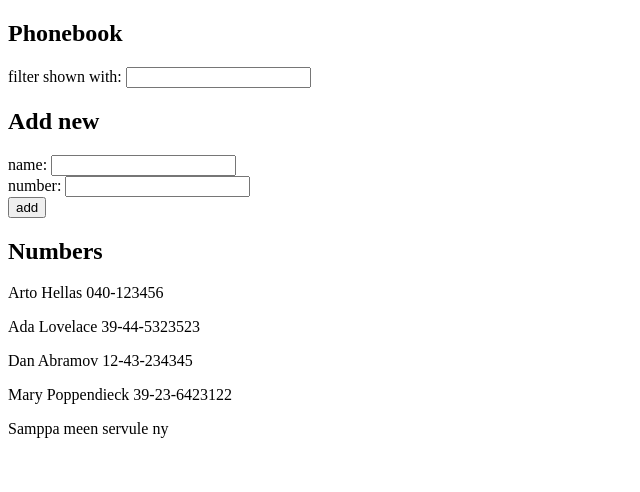
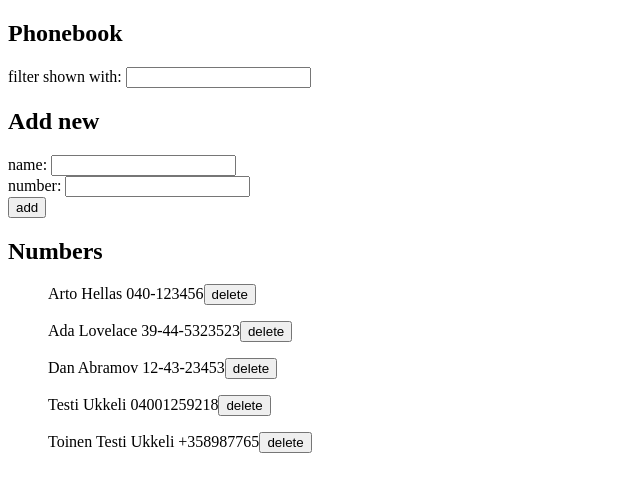
Before and after one commit to Samuliej/Fullstack-osa2, a React (Create React App) app in the folder puhelinluettelo/: page / in a window 1280 px wide. Shown: the top 492 px of the page, without its empty margins (0-640 px from the left). Built offline with nearby package versions, Linux system fonts and the light colour scheme; data requests are answered from the project's data file.

Commit message:
2.17: puhelinluettelo step9 complete

```diff
--- a/puhelinluettelo/db.json
+++ b/puhelinluettelo/db.json
@@ -12,17 +12,17 @@
     },
     {
       "name": "Dan Abramov",
-      "number": "12-43-234345",
+      "number": "12-43-23453",
       "id": 3
     },
     {
-      "name": "Mary Poppendieck",
-      "number": "39-23-6423122",
+      "name": "Testi Ukkeli",
+      "number": "04001259218",
       "id": 4
     },
     {
-      "name": "Samppa",
-      "number": "meen servule ny",
+      "name": "Toinen Testi Ukkeli",
+      "number": "+358987765",
       "id": 5
     }
   ]
--- a/puhelinluettelo/src/App.js
+++ b/puhelinluettelo/src/App.js
@@ -3,7 +3,13 @@ import personSV from './services/persons'
 
 /*                      COMPONENTS                            */
 
-const Person = props => <p>{props.name} {props.number}</p>
+const Person = props => {
+ return ( <p>{props.name} {props.number}
+              <button onClick={props.buttonFunc}>delete</button>
+          </p>
+  )
+}
+
 const Header = props => <h2>{props.text}</h2>
 
 const Filter = props => {
@@ -45,14 +51,18 @@ const Form = props => {
   )
 }
 
+/*
 const Persons = props => {
   return (
     <div>
     {props.arr.map(person => person.name.toLowerCase().includes(props.filt) ?
-      <Person key={person.id} name={person.name} number={person.number} /> : null ) }
+      <Person key={person.id} name={person.name} number={person.number}
+        deletePerson={props.deletePerson}
+      /> : null ) }
   </div>
   )
 }
+*/
 
 /*                      /COMPONENTS                            */
 
@@ -66,8 +76,8 @@ const App = () => {
   useEffect(() => {
     personSV
       .getAll()
-      .then(initialNotes => {
-        setPersons(initialNotes)
+      .then(initialPersons => {
+        setPersons(initialPersons)
       })
   }, [])
 
@@ -94,6 +104,20 @@ const App = () => {
         alert(`${newName} is already added to the phonebook`)
   }
 
+  const deletePerson = (id) => {
+    const delPerson = persons.find(person => person.id === id ? person : '')
+    console.log(delPerson)
+    if (window.confirm(`Delete the user ${delPerson.name}?`))
+    {
+      personSV.deleteP(id)
+      personSV
+        .getAll()
+        .then(initialPersons => {
+          setPersons(initialPersons)
+        })
+    }
+  }
+
   // Event handlers
   const handlePersonChange = event => setNewName(event.target.value)
   const handleNumberChange = event => setNewNumber(event.target.value)
@@ -107,7 +131,16 @@ const App = () => {
       <Form submitAction={addPerson} nameInput={newName} nameChange={handlePersonChange}
             numberInput={newNumber} numberChange={handleNumberChange}  />
       <Header text="Numbers"/>
-      <Persons arr={persons} filt={filter} />
+      <ul>
+        {persons.map(person => person.name.toLowerCase().includes(filter) ?
+          <Person
+            key={person.id}
+            name={person.name}
+            number={person.number}
+            buttonFunc={() => deletePerson(person.id)}
+          /> : null
+        )}
+      </ul>
     </div>
   )
 
--- a/puhelinluettelo/src/services/persons.js
+++ b/puhelinluettelo/src/services/persons.js
@@ -13,9 +13,13 @@ const create = newObject => {
   return request.then(response => response.data)
 }
 
+const deleteP = (id) => {
+    axios.delete(`${baseUrl}/${id}`)
+}
+
 const update = (id, newObject) => {
   const request = axios.put(`${baseUrl}/${id}`, newObject)
   return request.then(response => response.data)
 }
 
-export default { getAll, create, update }
+export default { getAll, create, update, deleteP }
```
